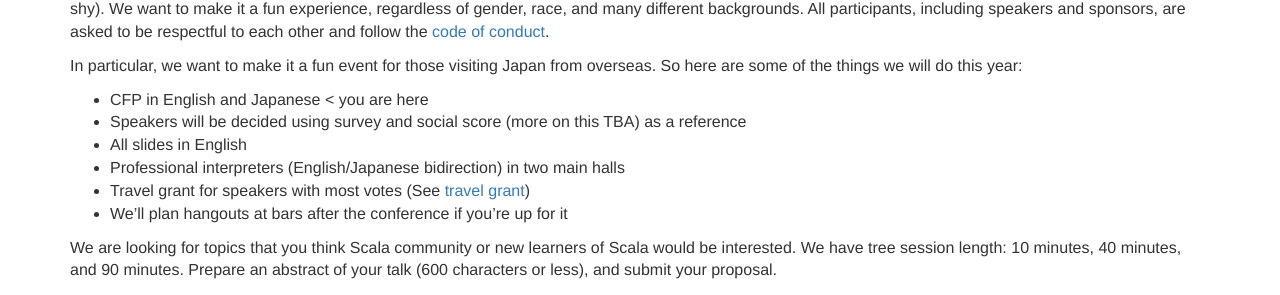
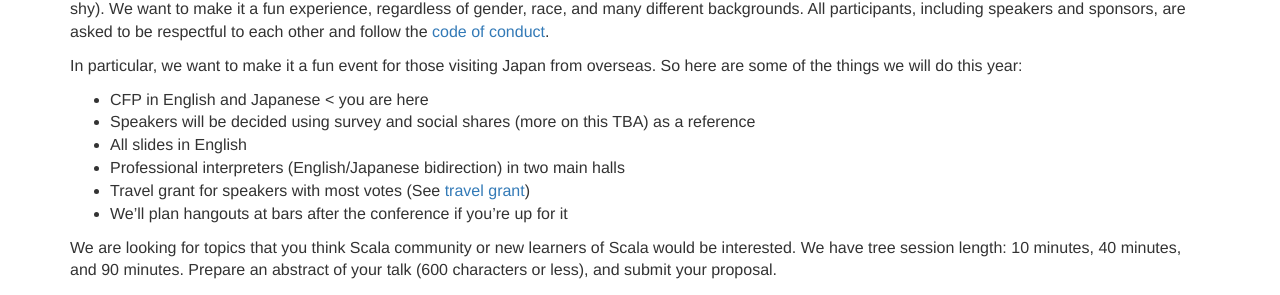
Before and after one commit to scalajp/2018.scalamatsuri.org, a Jekyll site: the page built from en/cfp/index.md, in a window 1280 px wide and 900 px high. Shown: the part 197-492 px from the top of the window. Built offline with Jekyll 4.4.1, drawn with Linux system fonts in a browser that asks for light colours; nearby versions of some CDN libraries; comment, search, counter and statistics services are not loaded.

Commit message:
rename social score

```diff
--- a/en/cfp/index.md
+++ b/en/cfp/index.md
@@ -15,7 +15,7 @@ In particular, we want to make it a fun event for those visiting Japan from over
 So here are some of the things we will do this year:
 
 - CFP in English and Japanese < you are here
-- Speakers will be decided using survey and social score (more on this TBA) as a reference
+- Speakers will be decided using survey and social shares (more on this TBA) as a reference
 - All slides in English
 - Professional interpreters (English/Japanese bidirection) in two main halls
 - Travel grant for speakers with most votes (See [travel grant](/en/cfp/#Travel-grant))
```
